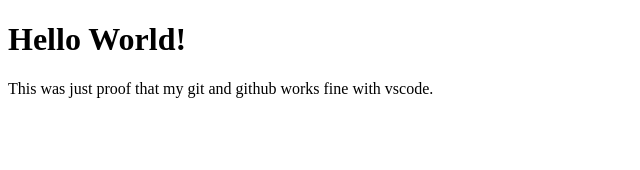
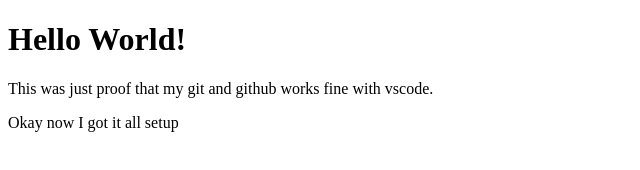
Before and after one commit to danielglove/myFirstProject, a plain HTML site: page index.html in a window 1280 px wide. Shown: the whole page, without its empty margins (0-640 px from the left). Drawn offline with Linux system fonts and the light colour scheme.

Commit message:
Just an additional Message

```diff
--- a/index.html
+++ b/index.html
@@ -9,5 +9,6 @@
   <body>
     <h1>Hello World!</h1>
     <p>This was just proof that my git and github works fine with vscode.</p>
+    <p>Okay now I got it all setup</p>
   </body>
 </html>
```
